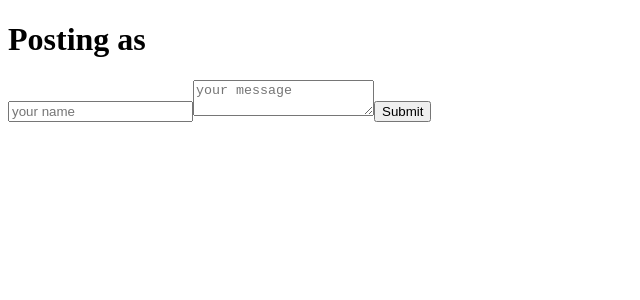
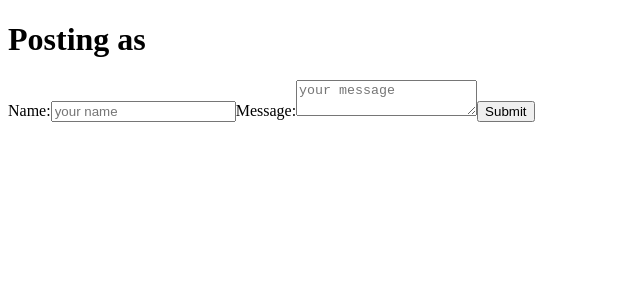
Before and after one commit to spencer-eagleton/useContext-guestbook, a React app: page / in a window 1280 px wide. Shown: the top 300 px of the page, without its empty margins (0-640 px from the left). Built offline with nearby package versions, Linux system fonts and the light colour scheme.

Commit message:
wrote behavioral test for input

```diff
--- a/src/components/EntryInput/EntryInput.jsx
+++ b/src/components/EntryInput/EntryInput.jsx
@@ -22,10 +22,15 @@ export default function EntryInput() {
   <h1>Posting as {user}</h1>
   <form>
       {user ? null :
-
-      <input type="text" value={userName} onChange={(e) => {setUserName(e.target.value)}} placeholder="your name"/>
+      <label >
+          Name:
+          <input type="text" value={userName} onChange={(e) => {setUserName(e.target.value)}} placeholder="your name"/>
+      </label>
       }
+      <label>
+          Message:
       <textarea value={userMessage} onChange={(e) => {setUserMessage(e.target.value)}} placeholder="your message"/>
+      </label>
       <button onClick={handleSubmit}>Submit</button>
       {user &&
 
```
Also changed, not shown: 1 other file (tests, documents, lock files or other folders).
